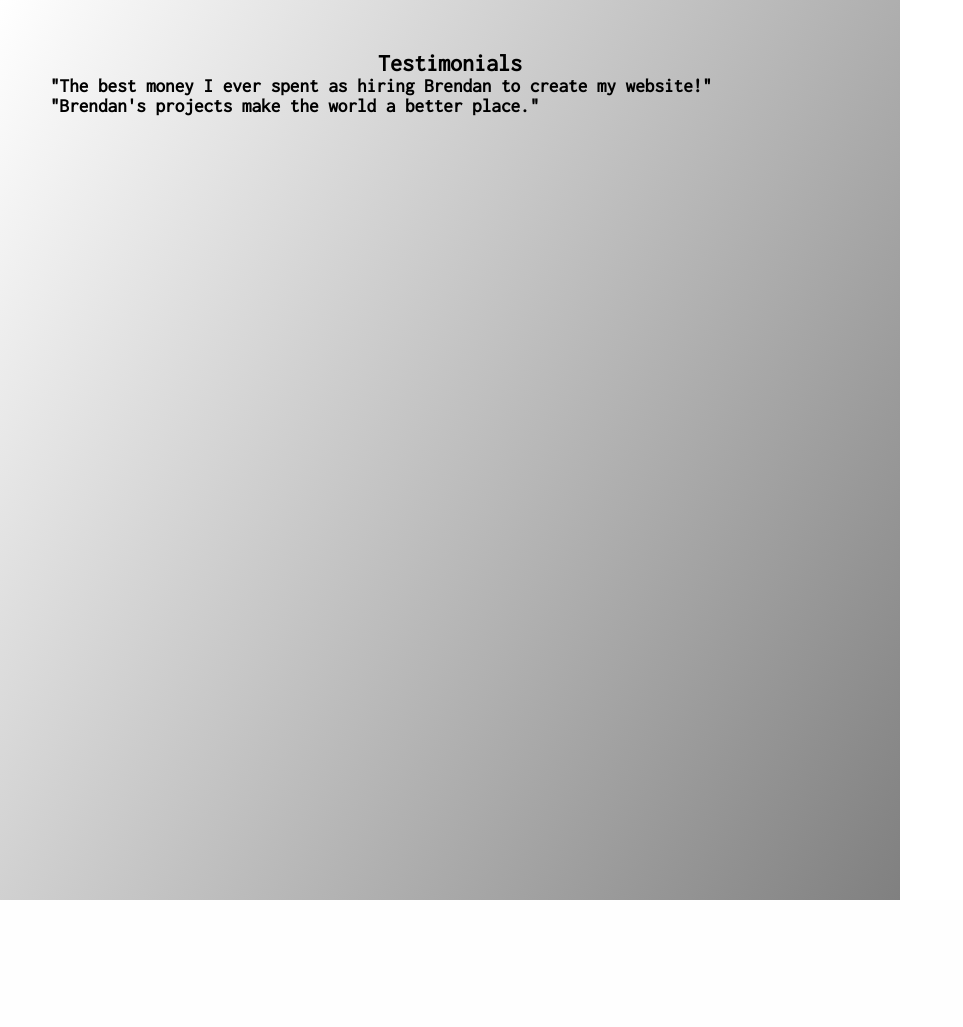
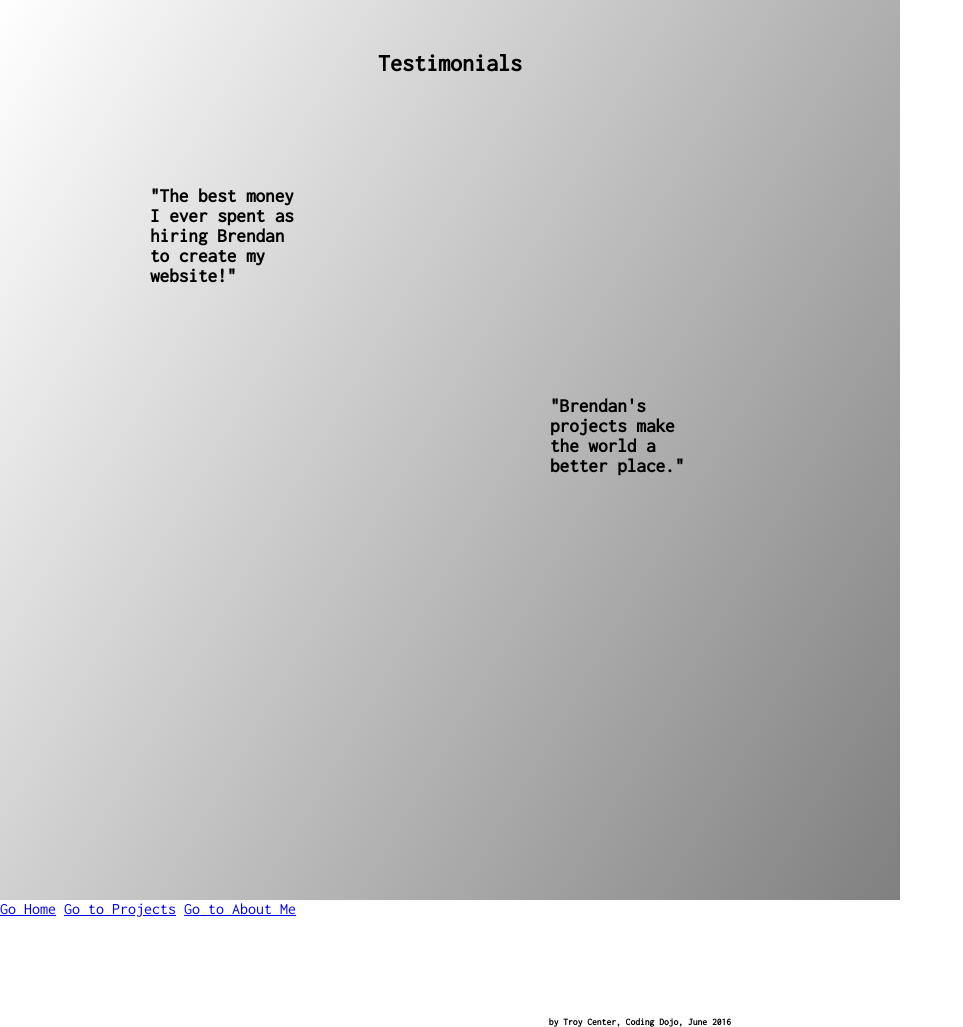
Before and after one commit to Andonon/CD_Django_TheRealPortfolio, a Django app: page /testimonials in a window 1280 px wide. Shown: the whole page, without its empty margins (0-963 px from the left). Before the commit the page ends 900 px from the top, so only its background shows below. Run offline with Django 3.2, Linux system fonts and the light colour scheme.

Commit message:
finsihed all pages, submitted assignment

```diff
--- a/apps/homepage/static/homepage/styles.css
+++ b/apps/homepage/static/homepage/styles.css
@@ -37,9 +37,10 @@ h2 {
 p {
     font-size: 1.2em;
     font-weight: bold;
+    margin-top: 10px;
 }
 /***************************************************/
-/*     Sections CSS                                    */
+/*     Sections CSS for Home Page Only                */
 /***************************************************/
 #sections {
     display: inline-block;
@@ -79,3 +80,19 @@ p {
     position: relative;
     top: -70px;
 }
+/***************************************************/
+/*   Testimonials CSS for testimonial page Only    */
+/***************************************************/
+#lefttest {
+    position: relative;
+    top: 100px;
+    left: 100px;
+    width: 150px;
+
+}
+#righttest {
+    position: relative;
+    top: 200px;
+    left: 500px;
+    width: 150px
+}
--- a/apps/homepage/templates/homepage/about.html
+++ b/apps/homepage/templates/homepage/about.html
@@ -13,5 +13,11 @@
         <h2>About Me!</h2>
         <p>I am a Python web developer and love going to hackathons in my spare time. I love making things and meeting new people! People might be surprised to learn that I own a horse and use to be a horse trainer!</p>
     </div>
+    <a href="/">Go Home</a>
+    <a href="/testimonials">Go to Testimonials</a>
+    <a href="/projects">Go to Projects</a>
 </body>
+<footer>
+    <p>by Troy Center, Coding Dojo, June 2016</p>
+</footer>
 </html>
--- a/apps/homepage/templates/homepage/home.html
+++ b/apps/homepage/templates/homepage/home.html
@@ -28,4 +28,7 @@
             </div>
         </div>
     </body>
+    <footer>
+        <p>by Troy Center, Coding Dojo, June 2016</p>
+    </footer>
 </html>
--- a/apps/homepage/templates/homepage/projects.html
+++ b/apps/homepage/templates/homepage/projects.html
@@ -19,5 +19,11 @@
             <li>Woof Woof Go!</li>
         </ul>
     </div>
+    <a href="/">Go Home</a>
+    <a href="/testimonials">Go to Testimonials</a>
+    <a href="/about">Go to About Me</a>
 </body>
+<footer>
+    <p>by Troy Center, Coding Dojo, June 2016</p>
+</footer>
 </html>
--- a/apps/homepage/templates/homepage/testimonials.html
+++ b/apps/homepage/templates/homepage/testimonials.html
@@ -14,5 +14,11 @@
         <p id="lefttest">"The best money I ever spent as hiring Brendan to create my website!"</p>
         <p id="righttest">"Brendan's projects make the world a better place."</p>
     </div>
+    <a href="/">Go Home</a>
+    <a href="/projects">Go to Projects</a>
+    <a href="/about">Go to About Me</a>
 </body>
+<footer>
+    <p>by Troy Center, Coding Dojo, June 2016</p>
+</footer>
 </html>
```
